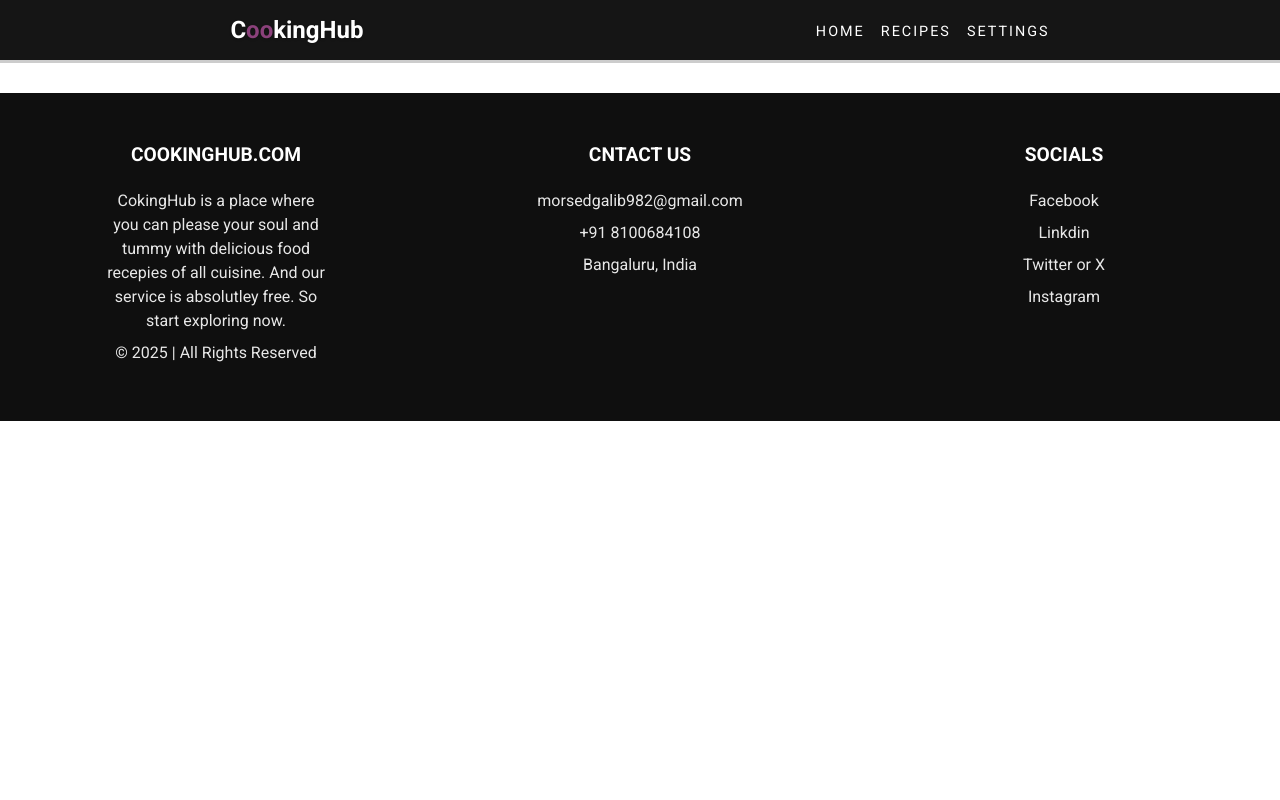
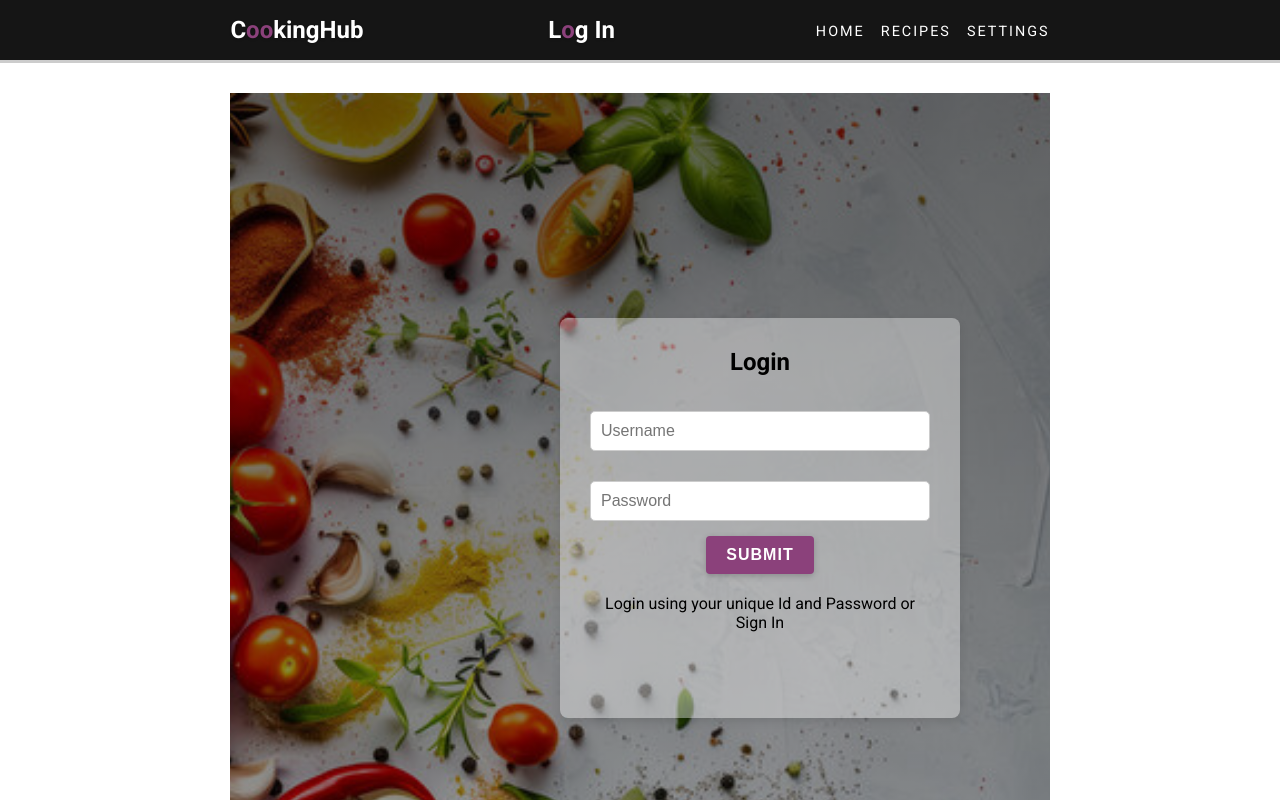
Before and after one commit to GalibMorsed/recipe-app, a React (Create React App) app: page /logPage in a window 1280 px wide. Shown: the top 800 px of the page. Built offline with nearby package versions, Linux system fonts and the light colour scheme.

Commit message:
initial commit

```diff
--- a/src/App.js
+++ b/src/App.js
@@ -2,6 +2,7 @@ import React from "react";
 
 import { BrowserRouter as Router, Routes, Route } from "react-router-dom";
 
+import LogPage from "./navPages/logPage";
 import Navbar from "./homeComponents/navbar";
 import Home from "./navPages/home";
 import Footer from "./homeComponents/footer";
@@ -14,6 +15,7 @@ function App() {
       <Navbar />
       <div className="container main">
         <Routes>
+          <Route path="/logPage" element={<LogPage />} />
           <Route path="/" element={<Home />} />
           <Route path="/recipes" element={<Recipes />} />
           <Route path="/settings" element={<Settings />} />
--- a/src/homeComponents/firstSection.js
+++ b/src/homeComponents/firstSection.js
@@ -1,4 +1,5 @@
 import React from "react";
+import { Link, useLocation } from "react-router-dom";
 
 const FirstSection = () => {
   return (
@@ -11,9 +12,9 @@ const FirstSection = () => {
           Appropriately integrate technically sound value with scalable
           infomediaries to negotiate sustainable strategic theme areas.
         </p>
-        <a href="#" className="btn">
+        <Link to="/logPage" className="btn">
           SignUp Today
-        </a>
+        </Link>
       </div>
       <div className="first-image"></div>
     </div>
--- a/src/homeComponents/mainSection.js
+++ b/src/homeComponents/mainSection.js
@@ -1,5 +1,6 @@
 import React from "react";
 import Customimgs from "./CustomImgs";
+import { Link, useLocation } from "react-router-dom";
 
 export default function MainSection() {
   const iamegs = [
@@ -32,7 +33,9 @@ export default function MainSection() {
             Start exploring today and turn your kitchen into a hub of delicious
             possibilities!"
           </p>
-          <button className="btn">EXPLORE NOW</button>
+          <Link to="/recipes" className="btn">
+            EXPLORE NOW
+          </Link>
         </div>
         <div className="cart images">
           {iamegs.map((src, index) => (
--- a/src/homeComponents/navbar.js
+++ b/src/homeComponents/navbar.js
@@ -33,6 +33,9 @@ export default function Navbar() {
         <Link to="/" className="logo">
           C<span>oo</span>kingHub
         </Link>
+        <Link to="/logPage" className="logo">
+          L<span>o</span>g In
+        </Link>
         <div className="nav-links">
           {links.map((link) => (
             <Link
--- a/src/homeComponents/section2.js
+++ b/src/homeComponents/section2.js
@@ -1,3 +1,5 @@
+import { Link, useLocation } from "react-router-dom";
+
 export default function Section2() {
   const list = [
     "Learn new recipes",
@@ -19,7 +21,11 @@ export default function Section2() {
             {item}
           </p>
         ))}
-        <button className="btn">SIGNUP NOW</button>
+        <div className="butn">
+          <Link to="/logPage" className="btn">
+            SIGNUP NOW
+          </Link>
+        </div>
       </div>
     </div>
   );
--- /dev/null
+++ b/src/navPages/logPage.js
@@ -0,0 +1,34 @@
+export default function LogPage() {
+  return (
+    <>
+      <div className="whole-screen">
+        <div className="log-site">
+          <div className="login-container">
+            <h2>Login</h2>
+            <form>
+              <input
+                id="email"
+                type="text"
+                name="username"
+                placeholder="Username"
+                required
+              />
+              <input
+                id="password"
+                type="password"
+                name="password"
+                placeholder="Password"
+                required
+              />
+              <button className="btn" type="button">
+                Submit
+              </button>
+            </form>
+            <p>Login using your unique Id and Password or Sign In </p>
+            <div id="signInMessage"></div>
+          </div>
+        </div>
+      </div>
+    </>
+  );
+}
--- a/src/styles/index.scss
+++ b/src/styles/index.scss
@@ -31,6 +31,7 @@ a {
   text-decoration: none;
 }
 @import "_navbar.scss";
+@import "logPage.scss";
 .container {
   padding-inline: 13vw;
 }
@@ -131,8 +132,9 @@ a {
           }
         }
       }
-      .btn {
+      .butn {
         margin-top: 0.1em;
+        padding: 0.75em;
       }
     }
   }
--- /dev/null
+++ b/src/styles/logPage.scss
@@ -0,0 +1,118 @@
+.login-container {
+  margin: 0 auto;
+  height: auto;
+  background-color: #ffffff61;
+  padding: 20px;
+  border-radius: 8px;
+  box-shadow: 0 4px 10px rgba(0, 0, 0, 0.1);
+  width: 90%;
+  max-width: 400px;
+  text-align: center;
+
+  h2 {
+    margin-bottom: 20px;
+    color: #000000;
+    font-size: 1.5rem;
+  }
+
+  input[type="text"],
+  input[type="password"] {
+    width: 100%;
+    padding: 10px;
+    margin: 15px 0;
+    border: 1px solid #ccc;
+    border-radius: 5px;
+    font-size: 1rem;
+  }
+
+  .btn[type="button"] {
+    cursor: pointer;
+    display: inline-grid;
+    padding: 10px 20px;
+    background-color: var(--primary-color);
+    color: #ffffff;
+    border-radius: 4px;
+    font-size: 1rem;
+  }
+
+  p {
+    margin-top: 20px;
+  }
+
+  #signInMessage {
+    color: red;
+    margin-top: 15px;
+    height: 10px;
+  }
+}
+
+.whole-screen {
+  font-size: var(--font-size);
+  font-family: "Roboto", sans-serif;
+  padding-top: 50px;
+  padding-left: 0;
+  background-color: var(--background-light);
+  display: flex;
+  justify-content: center;
+  align-items: center;
+  height: 100vh;
+  background: linear-gradient(rgba(0, 0, 0, 0.6), rgba(0, 0, 0, 0.4)),
+    url("../../public/images/log_page.jpg") center/cover no-repeat;
+}
+
+@media (min-width: 768px) {
+  .login-container {
+    padding: 30px;
+    width: 70%;
+    max-width: 400px;
+  }
+
+  h2 {
+    font-size: 2rem;
+  }
+}
+
+@media (min-width: 1000px) {
+  .whole-screen {
+    padding-right: 15em;
+  }
+  .login-container {
+    width: 400px;
+  }
+}
+
+@media (min-width: 1024px) {
+  .whole-screen {
+    padding-left: 30em;
+  }
+
+  .login-container {
+    width: 400px;
+    height: 400px;
+  }
+}
+
+@media (max-width: 480px) {
+  .whole-screen {
+    padding-top: 30px;
+  }
+
+  .login-container {
+    padding: 15px;
+  }
+
+  .login-container h2 {
+    font-size: 18px;
+  }
+
+  .login-container input[type="text"],
+  .login-container input[type="password"] {
+    font-size: 12px;
+    padding: 6px;
+  }
+
+  .btn[type="button"] {
+    font-size: 10px;
+    padding: 6px 12px;
+  }
+}
```
